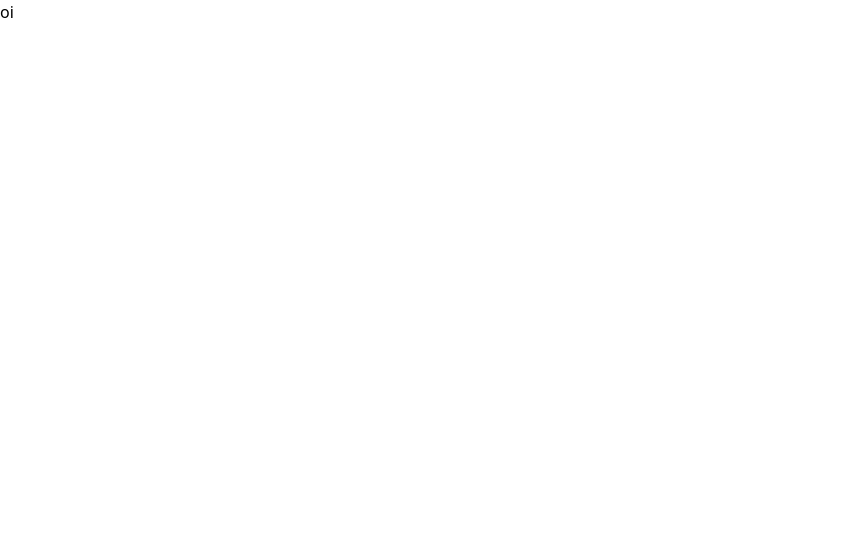
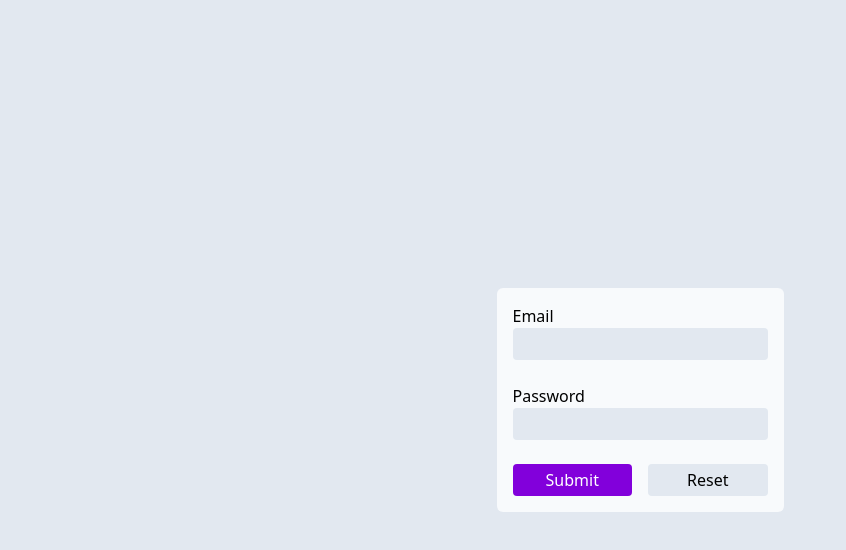
Before and after one commit to EnzoBernardis2007/e-commerce-md, a React (Vite) app: page /signin in a window 1280 px wide. Shown: the top 550 px of the page, without its empty margins (0-846 px from the left). Built offline with nearby package versions, Linux system fonts and the light colour scheme.

Commit message:
added signin page

```diff
--- a/src/pages/Signin.tsx
+++ b/src/pages/Signin.tsx
@@ -1,5 +1,63 @@
+import { useState } from "react"
+
+interface LoginInfo {
+    email: string
+    password: string
+}
+
 export default function Signin() {
+    const [info, setInfo] = useState<LoginInfo>({ email: "", password: "" })
+
+    const handleTyping = (e: React.ChangeEvent<HTMLInputElement>) => {
+        setInfo({
+        ...info,
+        [e.target.name]: e.target.value,
+        })
+    }
+
+    const handleSubmit = (e: React.FormEvent) => {
+        e.preventDefault()
+        console.log(info)
+    }
+
     return (
-        <p>oi</p>
+        <div className="h-screen bg-slate-200 flex justify-center items-center">
+            <form className="bg-slate-50 p-4 rounded-md" onSubmit={handleSubmit}>
+                <div className="flex flex-col mb-3">
+                    <label>Email</label>
+                    <input
+                        className="bg-slate-200 px-3 py-1 mb-3 rounded focus:ring-2 focus:ring-purple-700"
+                        type="email"
+                        name="email"
+                        value={info.email}
+                        onChange={handleTyping}
+                        required
+                    />
+                </div>
+                <div className="flex flex-col mb-3">
+                    <label>Password</label>
+                    <input
+                        className="bg-slate-200 px-3 py-1 mb-3 rounded focus:ring-2 focus:ring-purple-700"
+                        type="password"
+                        name="password"
+                        value={info.password}
+                        onChange={handleTyping}
+                        required
+                    />
+                </div>
+                <div className="w-full h-8 gap-4 flex justify-between">
+                    <button className="bg-purple-700 w-full text-white rounded" type="submit">
+                        Submit
+                    </button>
+                    <button
+                        className="bg-slate-200 w-full rounded"
+                        type="button"
+                        onClick={() => setInfo({ email: "", password: "" })}
+                    >
+                        Reset
+                    </button>
+                </div>
+            </form>
+        </div>
     )
 }
--- a/src/pages/Signup.tsx
+++ b/src/pages/Signup.tsx
@@ -1,5 +1,6 @@
 export default function Signup() {
     return (
-        <p>oiiiiiiiiiiiiiiii</p>
+        <div className="h-screen bg-slate-100 flex justify-center items-center">
+        </div>
     )
 }
```
